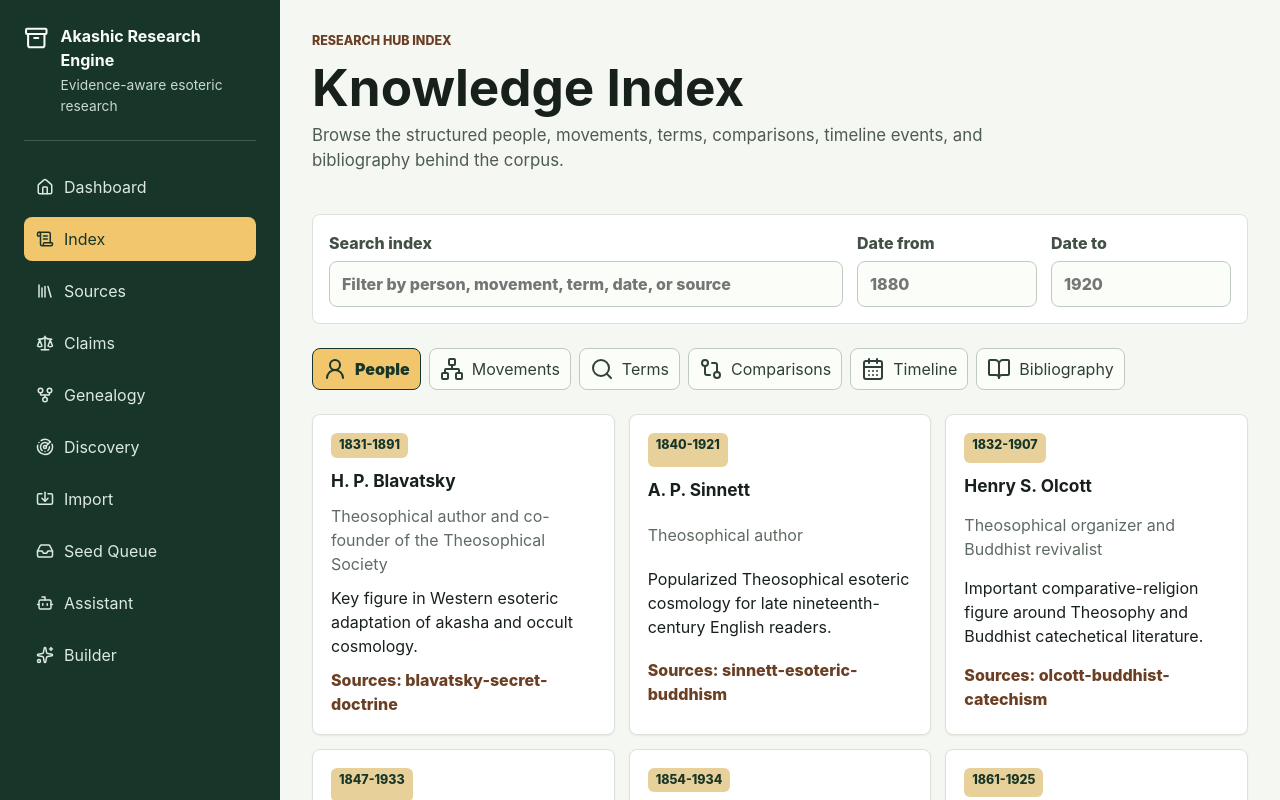
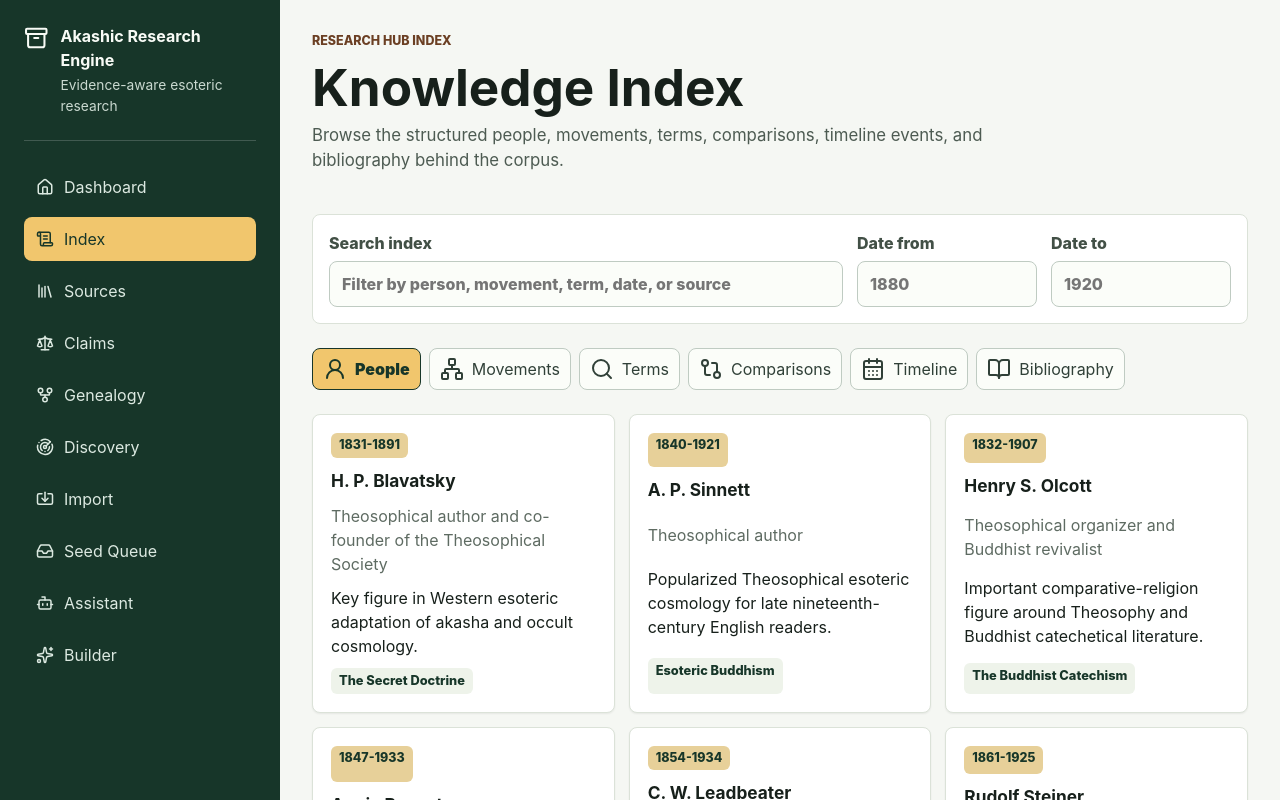
Before and after one commit to dpwebb/Akashic-Research-Engine, a React (Vite) app: page /research-index in a window 1280 px wide. Shown: the top 800 px of the page. Built offline with nearby package versions, Linux system fonts and the light colour scheme.

Commit message:
Link research index sources to claim drilldowns

```diff
--- a/src/ui/pages/ResearchIndexPage.tsx
+++ b/src/ui/pages/ResearchIndexPage.tsx
@@ -1,4 +1,5 @@
 import { useMemo, useState } from 'react';
+import { Link } from 'react-router-dom';
 import { BookOpen, CalendarDays, GitCompare, Network, Search, UserRound } from 'lucide-react';
 import { researchDataset } from '../../shared/researchData.js';
 
@@ -37,6 +38,26 @@ function matchesDateRange(text: string, dateFrom: string, dateTo: string): boole
   const from = dateFrom ? Number.parseInt(dateFrom, 10) : Number.NEGATIVE_INFINITY;
   const to = dateTo ? Number.parseInt(dateTo, 10) : Number.POSITIVE_INFINITY;
   return years.some((year) => year >= from && year <= to);
+}
+
+function sourceTitle(sourceId: string): string {
+  return researchDataset.sources.find((source) => source.id === sourceId)?.title ?? sourceId;
+}
+
+function SourceLinks({ sourceIds }: { sourceIds: string[] }) {
+  if (sourceIds.length === 0) {
+    return null;
+  }
+
+  return (
+    <div className="source-chip-list" aria-label="Linked sources">
+      {sourceIds.map((sourceId) => (
+        <Link key={sourceId} to={`/claims?sourceId=${encodeURIComponent(sourceId)}`}>
+          {sourceTitle(sourceId)}
+        </Link>
+      ))}
+    </div>
+  );
 }
 
 export function ResearchIndexPage() {
@@ -166,7 +187,7 @@ export function ResearchIndexPage() {
               <h2>{person.name}</h2>
               <p className="muted">{person.role}</p>
               <p>{person.summary}</p>
-              <p className="matched-terms">Sources: {person.sourceIds.join(', ')}</p>
+              <SourceLinks sourceIds={person.sourceIds} />
             </article>
           ))}
         </div>
@@ -180,7 +201,7 @@ export function ResearchIndexPage() {
               <h2>{movement.name}</h2>
               <p className="muted">{movement.period}</p>
               <p>{movement.summary}</p>
-              <p className="matched-terms">Sources: {movement.sourceIds.join(', ')}</p>
+              <SourceLinks sourceIds={movement.sourceIds} />
             </article>
           ))}
         </div>
@@ -195,6 +216,7 @@ export function ResearchIndexPage() {
               <p className="muted">Also: {term.aliases.join(', ')}</p>
               <p>{term.definition}</p>
               <p className="notes">{term.caution}</p>
+              <SourceLinks sourceIds={term.sourceIds} />
             </article>
           ))}
         </div>
@@ -209,7 +231,7 @@ export function ResearchIndexPage() {
               <p className="muted">{concept.tradition}</p>
               <p>{concept.summary}</p>
               <p className="notes">{concept.boundaryNote}</p>
-              <p className="matched-terms">Sources: {concept.sourceIds.join(', ')}</p>
+              <SourceLinks sourceIds={concept.sourceIds} />
             </article>
           ))}
         </div>
@@ -223,6 +245,7 @@ export function ResearchIndexPage() {
               <h2>{event.title}</h2>
               <p>{event.summary}</p>
               <p className="muted">Confidence {event.confidenceLevel} - entities {event.entityIds.join(', ')}</p>
+              <SourceLinks sourceIds={event.sourceIds} />
             </article>
           ))}
         </div>
@@ -248,6 +271,7 @@ export function ResearchIndexPage() {
               <p className="notes">{record.stableCitation}</p>
               <p className="muted">{record.pageReference}</p>
               <p className="notes">{record.auditNote}</p>
+              <Link to={`/claims?sourceId=${encodeURIComponent(record.sourceId)}`}>View linked claims</Link>
               <a href={record.archiveUrl} target="_blank" rel="noreferrer">
                 Open record
               </a>
--- a/src/ui/styles.css
+++ b/src/ui/styles.css
@@ -903,6 +903,25 @@ td span {
   font-weight: 800;
 }
 
+.source-chip-list {
+  display: flex;
+  flex-wrap: wrap;
+  gap: 8px;
+}
+
+.source-chip-list a {
+  display: inline-flex;
+  max-width: 100%;
+  padding: 5px 8px;
+  border-radius: 6px;
+  color: #173629;
+  background: #eef3ea;
+  font-size: 0.8rem;
+  line-height: 1.25;
+  text-decoration: none;
+  overflow-wrap: anywhere;
+}
+
 .timeline-record {
   max-width: 920px;
 }
```
